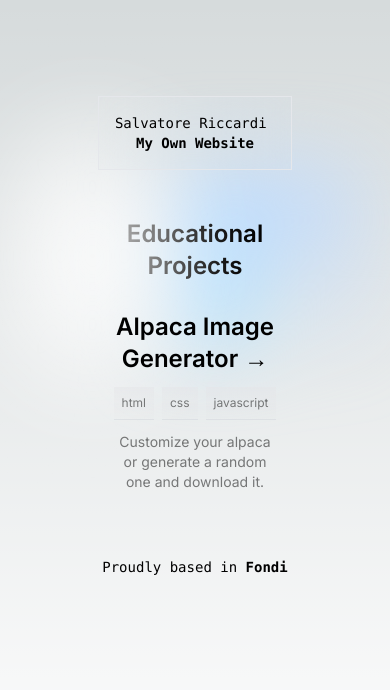
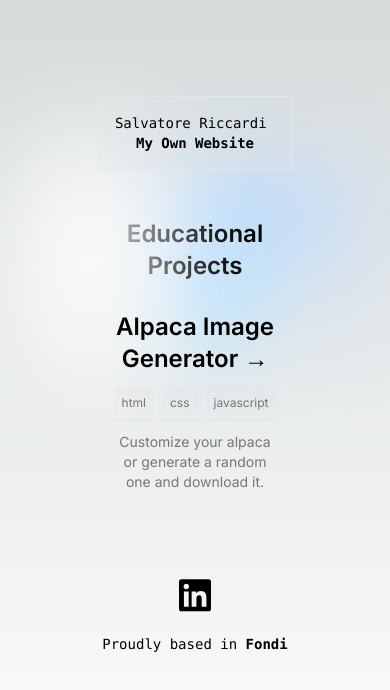
Before and after one commit to salvatorericcardi/salvatorericcardi.github.io, a Next.js app: page / in a window 390 px wide. Shown: the top 690 px of the page. Built offline with nearby package versions, Linux system fonts and the light colour scheme.

Commit message:
+ linkedin icon on mobile screen

```diff
--- a/app/page.tsx
+++ b/app/page.tsx
@@ -48,7 +48,18 @@ export default function Home() {
           </a>
         </div>
       </div>
-      <div id="contacts" className="z-10 max-w-5xl w-full items-center justify-between font-mono text-sm lg:flex">
+      <div id="contacts" className="flex flex-col z-10 max-w-5xl w-full items-center justify-between font-mono text-sm lg:flex">
+        <div className="w-auto lg:hidden md:hidden">
+          <a
+            className="pointer-events-none p-8 font-bold lg:pointer-events-auto"
+            href="https://www.linkedin.com/in/salvatore-riccardi/"
+            target="_blank"
+          >
+            <svg className="w-8" xmlns="http://www.w3.org/2000/svg" viewBox="0 0 448 512">
+              <path d="M416 32H31.9C14.3 32 0 46.5 0 64.3v383.4C0 465.5 14.3 480 31.9 480H416c17.6 0 32-14.5 32-32.3V64.3c0-17.8-14.4-32.3-32-32.3zM135.4 416H69V202.2h66.5V416zm-33.2-243c-21.3 0-38.5-17.3-38.5-38.5S80.9 96 102.2 96c21.2 0 38.5 17.3 38.5 38.5 0 21.3-17.2 38.5-38.5 38.5zm282.1 243h-66.4V312c0-24.8-.5-56.7-34.5-56.7-34.6 0-39.9 27-39.9 54.9V416h-66.4V202.2h63.7v29.2h.9c8.9-16.8 30.6-34.5 62.9-34.5 67.2 0 79.7 44.3 79.7 101.9V416z"/>
+            </svg>
+          </a>
+        </div>
         <div className="text-center lg:p-4 lg:text-start md:text-start">
           Proudly based in <strong>Fondi</strong>
         </div>
```
